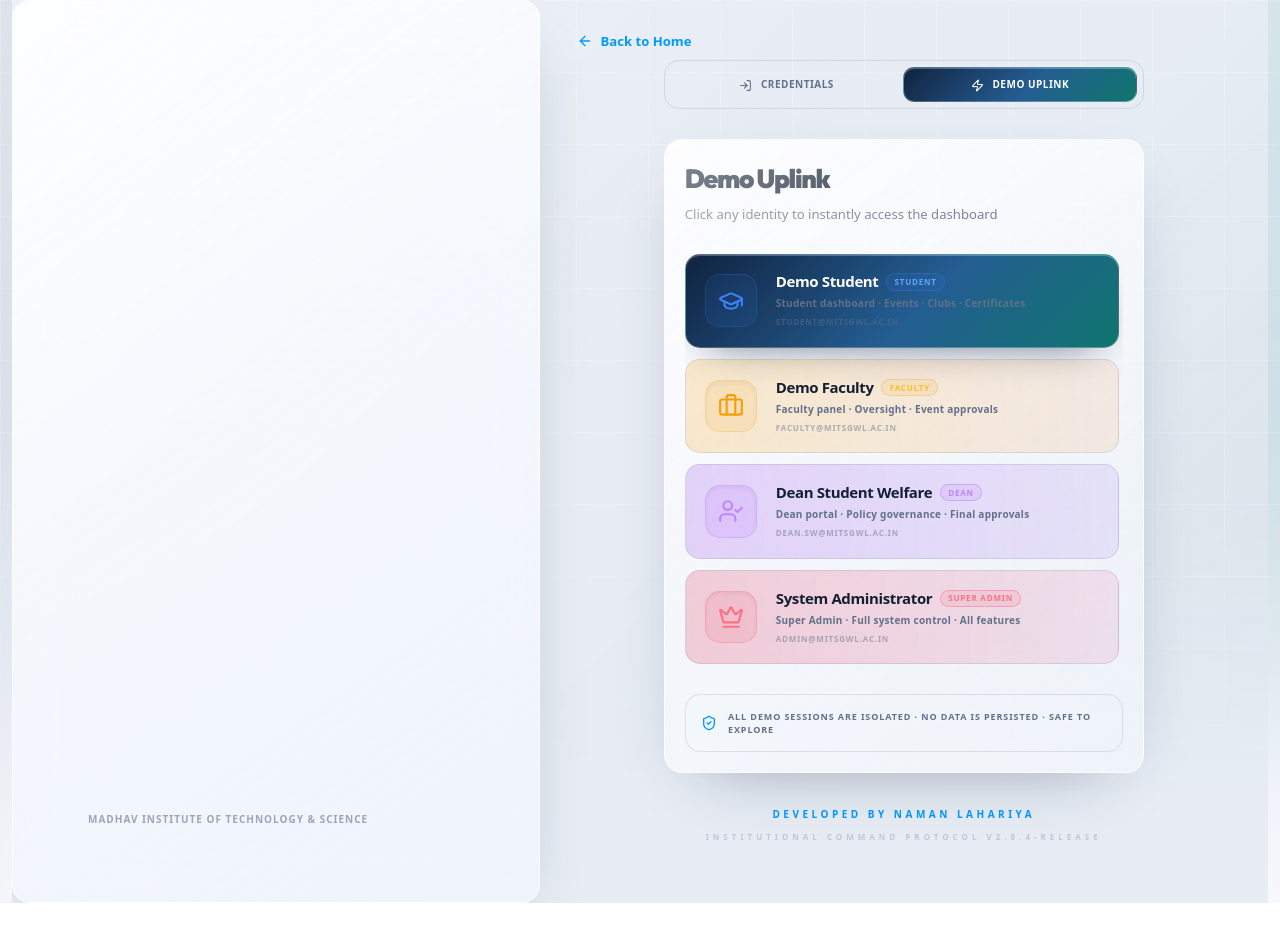
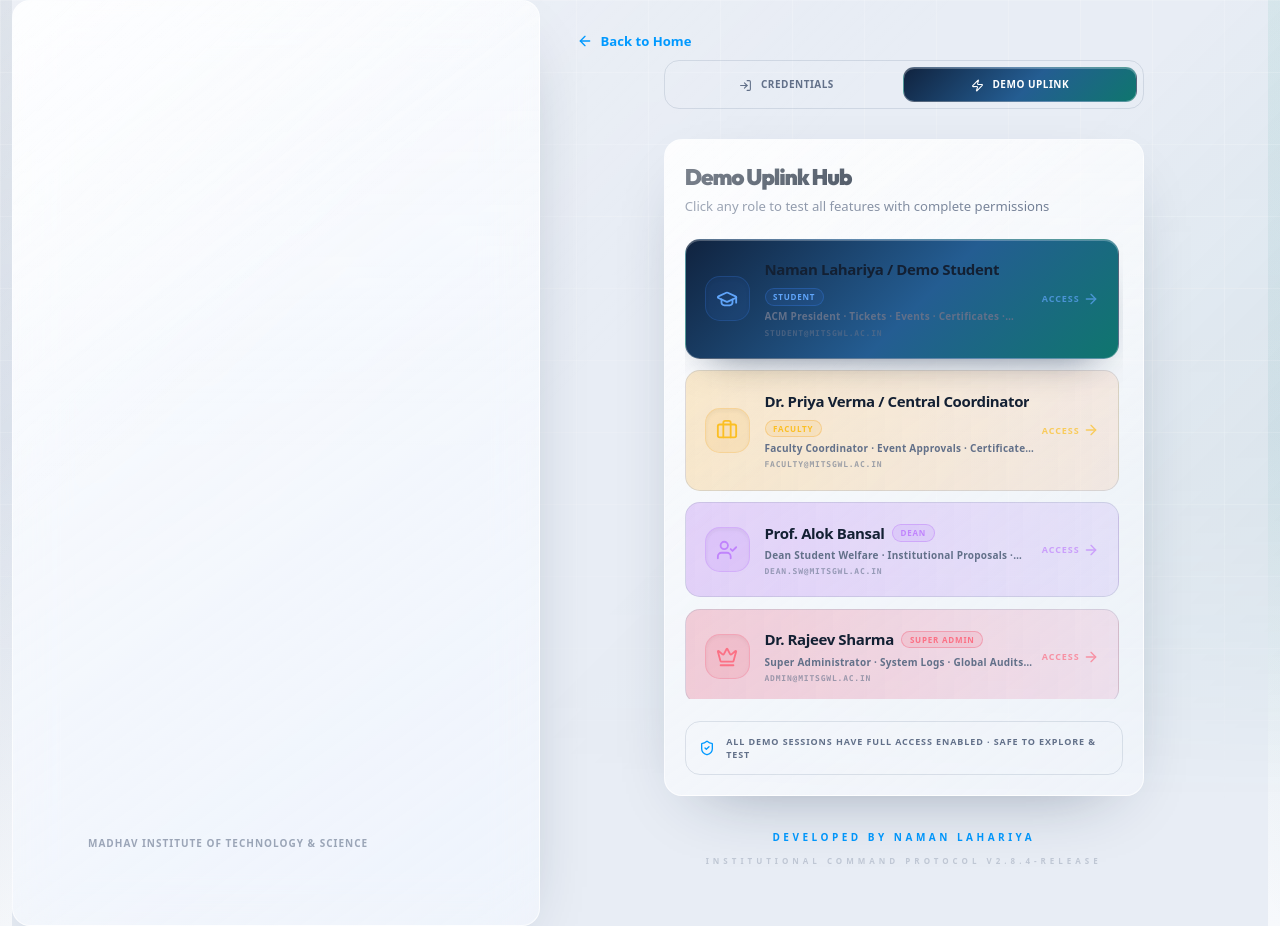
Before and after one commit to namanartist/CLIXHUB0, a React (Vite) app in the folder clix-main/: page /auth in a window 1280 px wide. Both pictures are taken after a click on the button "DEMO UPLINK". Before the commit the page ends 903 px from the top, so only its background shows below. Built offline with nearby package versions, Linux system fonts and the light colour scheme; no server answers; the database is empty; a web font is replaced by a local one.

Commit message:
feat: complete demo user suite covering all roles, clubs, permissions and 1-click Demo Uplink

```diff
--- a/clix-main/components/pages/JWTAuthPage/Sections/DemoPanel.tsx
+++ b/clix-main/components/pages/JWTAuthPage/Sections/DemoPanel.tsx
@@ -1,6 +1,5 @@
 import React from 'react';
-import { ArrowRight, ShieldCheck, GraduationCap, Briefcase, UserCheck, Crown } from 'lucide-react';
-import { DEMO_USERS } from '../../../../constants';
+import { ArrowRight, ShieldCheck, GraduationCap, Briefcase, UserCheck, Crown, Cpu, Palette, Sparkles } from 'lucide-react';
 
 interface DemoPanelProps {
   handleDemoLogin: (email: string) => void;
@@ -9,37 +8,134 @@ interface DemoPanelProps {
 
 export const DemoPanel: React.FC<DemoPanelProps> = ({ handleDemoLogin, isLoading }) => {
   const demoItems = [
-    { user: { id: 'demo-student', name: 'Demo Student', email: 'student@mitsgwl.ac.in', globalRole: 'Student' }, icon: GraduationCap, gradient: 'from-blue-600/20 to-cyan-600/10', iconBg: 'bg-blue-500/10 border-blue-500/20', iconColor: 'text-blue-500', badgeColor: 'text-blue-400 border-blue-500/30 bg-blue-500/10', hoverBorder: 'hover:border-blue-500/50', arrowColor: 'text-blue-500', desc: 'Student dashboard · Events · Clubs · Certificates' },
-    { user: { id: 'demo-faculty', name: 'Demo Faculty', email: 'faculty@mitsgwl.ac.in', globalRole: 'Faculty' }, icon: Briefcase, gradient: 'from-amber-500/20 to-orange-500/10', iconBg: 'bg-amber-500/10 border-amber-500/20', iconColor: 'text-amber-500', badgeColor: 'text-amber-400 border-amber-500/30 bg-amber-500/10', hoverBorder: 'hover:border-amber-500/50', arrowColor: 'text-amber-500', desc: 'Faculty panel · Oversight · Event approvals' },
-    { user: { id: 'demo-dean', name: 'Dean Student Welfare', email: 'dean.sw@mitsgwl.ac.in', globalRole: 'Dean' }, icon: UserCheck, gradient: 'from-purple-600/20 to-violet-600/10', iconBg: 'bg-purple-500/10 border-purple-500/20', iconColor: 'text-purple-400', badgeColor: 'text-purple-400 border-purple-500/30 bg-purple-500/10', hoverBorder: 'hover:border-purple-500/50', arrowColor: 'text-purple-400', desc: 'Dean portal · Policy governance · Final approvals' },
-    { user: { id: 'demo-admin', name: 'System Administrator', email: 'admin@mitsgwl.ac.in', globalRole: 'Super Admin' }, icon: Crown, gradient: 'from-rose-600/20 to-pink-600/10', iconBg: 'bg-rose-500/10 border-rose-500/20', iconColor: 'text-rose-400', badgeColor: 'text-rose-400 border-rose-500/30 bg-rose-500/10', hoverBorder: 'hover:border-rose-500/50', arrowColor: 'text-rose-400', desc: 'Super Admin · Full system control · All features' },
+    {
+      user: { id: 'usr_student_demo', name: 'Naman Lahariya / Demo Student', email: 'student@mitsgwl.ac.in', globalRole: 'Student' },
+      icon: GraduationCap,
+      gradient: 'from-blue-600/20 to-cyan-600/10',
+      iconBg: 'bg-blue-500/10 border-blue-500/20',
+      iconColor: 'text-blue-400',
+      badgeColor: 'text-blue-400 border-blue-500/30 bg-blue-500/10',
+      hoverBorder: 'hover:border-blue-500/50',
+      arrowColor: 'text-blue-400',
+      desc: 'ACM President · Tickets · Events · Certificates · Website Editor · Governance',
+      alias: 'student@mitsgwl.ac.in'
+    },
+    {
+      user: { id: 'usr_faculty_demo', name: 'Dr. Priya Verma / Central Coordinator', email: 'faculty@mitsgwl.ac.in', globalRole: 'Faculty' },
+      icon: Briefcase,
+      gradient: 'from-amber-500/20 to-orange-500/10',
+      iconBg: 'bg-amber-500/10 border-amber-500/20',
+      iconColor: 'text-amber-400',
+      badgeColor: 'text-amber-400 border-amber-500/30 bg-amber-500/10',
+      hoverBorder: 'hover:border-amber-500/50',
+      arrowColor: 'text-amber-400',
+      desc: 'Faculty Coordinator · Event Approvals · Certificate Signoffs · Club Oversight',
+      alias: 'faculty@mitsgwl.ac.in'
+    },
+    {
+      user: { id: 'usr_dean_1', name: 'Prof. Alok Bansal', email: 'dean.sw@mitsgwl.ac.in', globalRole: 'Dean' },
+      icon: UserCheck,
+      gradient: 'from-purple-600/20 to-violet-600/10',
+      iconBg: 'bg-purple-500/10 border-purple-500/20',
+      iconColor: 'text-purple-400',
+      badgeColor: 'text-purple-400 border-purple-500/30 bg-purple-500/10',
+      hoverBorder: 'hover:border-purple-500/50',
+      arrowColor: 'text-purple-400',
+      desc: 'Dean Student Welfare · Institutional Proposals · Final Batch Approvals',
+      alias: 'dean.sw@mitsgwl.ac.in'
+    },
+    {
+      user: { id: 'usr_admin_1', name: 'Dr. Rajeev Sharma', email: 'admin@mitsgwl.ac.in', globalRole: 'Super Admin' },
+      icon: Crown,
+      gradient: 'from-rose-600/20 to-pink-600/10',
+      iconBg: 'bg-rose-500/10 border-rose-500/20',
+      iconColor: 'text-rose-400',
+      badgeColor: 'text-rose-400 border-rose-500/30 bg-rose-500/10',
+      hoverBorder: 'hover:border-rose-500/50',
+      arrowColor: 'text-rose-400',
+      desc: 'Super Administrator · System Logs · Global Audits · User & Venue Registry',
+      alias: 'admin@mitsgwl.ac.in'
+    },
+    {
+      user: { id: 'usr_student_2', name: 'Aryan Gupta', email: 'aryan@mitsgwl.ac.in', globalRole: 'Student' },
+      icon: Cpu,
+      gradient: 'from-emerald-600/20 to-teal-600/10',
+      iconBg: 'bg-emerald-500/10 border-emerald-500/20',
+      iconColor: 'text-emerald-400',
+      badgeColor: 'text-emerald-400 border-emerald-500/30 bg-emerald-500/10',
+      hoverBorder: 'hover:border-emerald-500/50',
+      arrowColor: 'text-emerald-400',
+      desc: 'Robotics Club President · Robowars Organizer · Hardware Lab',
+      alias: 'aryan@mitsgwl.ac.in'
+    },
+    {
+      user: { id: 'usr_student_3', name: 'Riya Sharma', email: 'riya@mitsgwl.ac.in', globalRole: 'Student' },
+      icon: Palette,
+      gradient: 'from-fuchsia-600/20 to-pink-600/10',
+      iconBg: 'bg-fuchsia-500/10 border-fuchsia-500/20',
+      iconColor: 'text-fuchsia-400',
+      badgeColor: 'text-fuchsia-400 border-fuchsia-500/30 bg-fuchsia-500/10',
+      hoverBorder: 'hover:border-fuchsia-500/50',
+      arrowColor: 'text-fuchsia-400',
+      desc: 'Design Club President · Media Wing · Brand Assets & Figma',
+      alias: 'riya@mitsgwl.ac.in'
+    },
+    {
+      user: { id: 'usr_student_4', name: 'Sneha Patel', email: 'sneha@mitsgwl.ac.in', globalRole: 'Student' },
+      icon: Sparkles,
+      gradient: 'from-cyan-600/20 to-indigo-600/10',
+      iconBg: 'bg-cyan-500/10 border-cyan-500/20',
+      iconColor: 'text-cyan-400',
+      badgeColor: 'text-cyan-400 border-cyan-500/30 bg-cyan-500/10',
+      hoverBorder: 'hover:border-cyan-500/50',
+      arrowColor: 'text-cyan-400',
+      desc: 'AI & Data Science President · LLM Masterclass · Hackathon Lead',
+      alias: 'sneha@mitsgwl.ac.in'
+    }
   ];
 
   return (
-    <div className="bento-card p-10 space-y-8">
-      <div className="space-y-2">
-        <h3 className="text-4xl font-black tracking-tighter">Demo Uplink</h3>
-        <p className="text-sm font-medium text-[var(--text-secondary)]">Click any identity to instantly access the dashboard</p>
+    <div className="bento-card p-5 sm:p-8 md:p-10 space-y-6">
+      <div className="space-y-1">
+        <h3 className="text-2xl sm:text-3xl font-black tracking-tighter">Demo Uplink Hub</h3>
+        <p className="text-xs sm:text-sm font-medium text-[var(--text-secondary)]">Click any role to test all features with complete permissions</p>
       </div>
-      <div className="grid grid-cols-1 gap-3 max-h-[480px] overflow-y-auto pr-1 custom-scrollbar">
-        {demoItems.map(({ user, icon: Icon, gradient, iconBg, iconColor, badgeColor, hoverBorder, arrowColor, desc }, i) => (
-          <button key={user.id} onClick={() => handleDemoLogin(user.email)} disabled={isLoading} className={`group text-left p-5 rounded-2xl bg-gradient-to-r ${gradient} border border-[var(--border-color)] ${hoverBorder} hover:shadow-lg transition-all duration-300 flex items-center justify-between reveal disabled:opacity-60 disabled:cursor-not-allowed`} style={{ animationDelay: `${i * 0.07}s` }}>
-            <div className="flex items-center gap-5">
-              <div className={`w-14 h-14 rounded-2xl border ${iconBg} ${iconColor} flex items-center justify-center shadow-inner group-hover:scale-110 transition-transform duration-300 shrink-0`}><Icon size={26} strokeWidth={2} /></div>
-              <div className="space-y-1.5">
-                <div className="flex items-center gap-2 flex-wrap"><p className="font-black text-base tracking-tight leading-none">{user.name}</p><span className={`text-[8px] font-black uppercase tracking-widest px-2 py-0.5 rounded-full border ${badgeColor}`}>{user.globalRole}</span></div>
-                <p className="text-[10px] font-semibold text-[var(--text-secondary)] tracking-wide">{desc}</p>
-                <p className="text-[8px] font-black uppercase tracking-widest text-[var(--text-secondary)] opacity-50">{user.email}</p>
+      <div className="grid grid-cols-1 gap-3 max-h-[460px] overflow-y-auto pr-1 custom-scrollbar">
+        {demoItems.map(({ user, icon: Icon, gradient, iconBg, iconColor, badgeColor, hoverBorder, arrowColor, desc, alias }, i) => (
+          <button
+            key={user.id}
+            type="button"
+            onClick={() => handleDemoLogin(alias)}
+            disabled={isLoading}
+            className={`group text-left p-4 sm:p-5 rounded-2xl bg-gradient-to-r ${gradient} border border-[var(--border-color)] ${hoverBorder} hover:shadow-lg transition-all duration-300 flex items-center justify-between reveal disabled:opacity-60 disabled:cursor-not-allowed`}
+            style={{ animationDelay: `${i * 0.05}s` }}
+          >
+            <div className="flex items-center gap-4 min-w-0">
+              <div className={`w-12 h-12 rounded-2xl border ${iconBg} ${iconColor} flex items-center justify-center shadow-inner group-hover:scale-110 transition-transform duration-300 shrink-0`}>
+                <Icon size={22} strokeWidth={2} />
+              </div>
+              <div className="space-y-1 min-w-0">
+                <div className="flex items-center gap-2 flex-wrap">
+                  <p className="font-black text-sm sm:text-base tracking-tight leading-none text-[var(--text-main)] truncate">{user.name}</p>
+                  <span className={`text-[8px] font-black uppercase tracking-widest px-2 py-0.5 rounded-full border ${badgeColor}`}>{user.globalRole}</span>
+                </div>
+                <p className="text-[10px] font-semibold text-[var(--text-secondary)] tracking-wide line-clamp-1">{desc}</p>
+                <p className="text-[8px] font-black uppercase tracking-widest text-[var(--text-secondary)] opacity-60 font-mono">{alias}</p>
               </div>
             </div>
-            <div className={`shrink-0 flex items-center gap-1 ${arrowColor} opacity-0 group-hover:opacity-100 group-hover:translate-x-1 transition-all duration-300`}><span className="text-[8px] font-black uppercase tracking-widest hidden sm:block">Enter</span><ArrowRight size={18} /></div>
+            <div className={`shrink-0 flex items-center gap-1 ${arrowColor} opacity-70 group-hover:opacity-100 group-hover:translate-x-1 transition-all duration-300 pl-2`}>
+              <span className="text-[9px] font-black uppercase tracking-widest hidden sm:block">Access</span>
+              <ArrowRight size={16} />
+            </div>
           </button>
         ))}
       </div>
-      <div className="flex items-center gap-3 p-4 rounded-2xl bg-primary-soft/30 border border-[var(--border-color)]">
+      <div className="flex items-center gap-3 p-3.5 rounded-2xl bg-primary-soft/30 border border-[var(--border-color)]">
         <ShieldCheck size={16} className="text-primary shrink-0" />
-        <p className="text-[9px] font-black uppercase tracking-widest text-[var(--text-secondary)]">All demo sessions are isolated · No data is persisted · Safe to explore</p>
+        <p className="text-[9px] font-black uppercase tracking-widest text-[var(--text-secondary)]">All demo sessions have full access enabled · Safe to explore & test</p>
       </div>
     </div>
   );
 };
+
+export default DemoPanel;
--- a/clix-main/constants.ts
+++ b/clix-main/constants.ts
@@ -10,7 +10,7 @@ export const DEMO_USERS: User[] = [
     department: 'Directorate',
     clubMemberships: [],
     photoUrl: 'https://images.unsplash.com/photo-1534528741775-53994a69daeb?w=400&auto=format&fit=crop&q=80',
-    skills: ['Institutional Governance', 'Accreditation', 'Strategic Policy']
+    skills: ['Institutional Governance', 'Accreditation', 'Strategic Policy', 'Budget Allocation']
   },
   {
     id: 'usr_dean_1',
@@ -21,7 +21,7 @@ export const DEMO_USERS: User[] = [
     department: 'Student Affairs',
     clubMemberships: [],
     photoUrl: 'https://images.unsplash.com/photo-1507003211169-0a1dd7228f2d?w=400&auto=format&fit=crop&q=80',
-    skills: ['Student Mentorship', 'Council Approvals', 'Budget Governance']
+    skills: ['Student Mentorship', 'Council Approvals', 'Budget Governance', 'Disciplinary Oversight']
   },
   {
     id: 'usr_faculty_1',
@@ -32,7 +32,18 @@ export const DEMO_USERS: User[] = [
     department: 'Computer Science & Engineering',
     clubMemberships: [],
     photoUrl: 'https://images.unsplash.com/photo-1573496359142-b8d87734a5a2?w=400&auto=format&fit=crop&q=80',
-    skills: ['Event Oversight', 'Curriculum Design', 'AI Research']
+    skills: ['Event Oversight', 'Curriculum Design', 'AI Research', 'Faculty Approvals']
+  },
+  {
+    id: 'usr_faculty_demo',
+    name: 'Demo Faculty Coordinator',
+    email: 'faculty@mitsgwl.ac.in',
+    globalRole: Role.FACULTY,
+    designation: 'Professor & Institutional Coordinator',
+    department: 'Computer Science & Engineering',
+    clubMemberships: [],
+    photoUrl: 'https://images.unsplash.com/photo-1573496359142-b8d87734a5a2?w=400&auto=format&fit=crop&q=80',
+    skills: ['Event Oversight', 'Faculty Approvals', 'Budget Signoff', 'Mentorship']
   },
   {
     id: 'usr_student_1',
@@ -45,10 +56,32 @@ export const DEMO_USERS: User[] = [
     department: 'CSE',
     clubMemberships: [
       { clubId: 'club-acm', role: ClubRole.PRESIDENT, joinedAt: '2023-08-01T00:00:00.000Z' },
-      { clubId: 'club-webdev', role: ClubRole.TECH_HEAD, joinedAt: '2023-09-15T00:00:00.000Z' }
+      { clubId: 'club-webdev', role: ClubRole.TECH_HEAD, joinedAt: '2023-09-15T00:00:00.000Z' },
+      { clubId: 'club-robotics', role: ClubRole.MEMBER, joinedAt: '2023-10-01T00:00:00.000Z' },
+      { clubId: 'club-ai', role: ClubRole.VICE_PRESIDENT, joinedAt: '2023-10-10T00:00:00.000Z' },
+      { clubId: 'club-design', role: ClubRole.MEMBER, joinedAt: '2023-11-01T00:00:00.000Z' }
     ],
     photoUrl: 'https://images.unsplash.com/photo-1539571696357-5a69c17a67c6?w=400&auto=format&fit=crop&q=80',
-    skills: ['Full-Stack Systems', 'Cloud Architecture', 'React', 'Node.js']
+    skills: ['Full-Stack Systems', 'Cloud Architecture', 'React', 'Node.js', 'PostgreSQL', 'TypeScript']
+  },
+  {
+    id: 'usr_student_demo',
+    name: 'Demo Student Leader',
+    email: 'student@mitsgwl.ac.in',
+    globalRole: Role.STUDENT,
+    enrollmentNumber: '0901CS221001',
+    rollNumber: '0901CS221001',
+    branch: 'Computer Science & Engineering',
+    department: 'CSE',
+    clubMemberships: [
+      { clubId: 'club-acm', role: ClubRole.PRESIDENT, joinedAt: '2023-08-01T00:00:00.000Z' },
+      { clubId: 'club-webdev', role: ClubRole.TECH_HEAD, joinedAt: '2023-09-15T00:00:00.000Z' },
+      { clubId: 'club-robotics', role: ClubRole.MEMBER, joinedAt: '2023-10-01T00:00:00.000Z' },
+      { clubId: 'club-ai', role: ClubRole.VICE_PRESIDENT, joinedAt: '2023-10-10T00:00:00.000Z' },
+      { clubId: 'club-design', role: ClubRole.MEMBER, joinedAt: '2023-11-01T00:00:00.000Z' }
+    ],
+    photoUrl: 'https://images.unsplash.com/photo-1539571696357-5a69c17a67c6?w=400&auto=format&fit=crop&q=80',
+    skills: ['Full-Stack Systems', 'Cloud Architecture', 'React', 'Node.js', 'Certifications', 'Event Operations']
   },
   {
     id: 'usr_student_2',
@@ -60,10 +93,11 @@ export const DEMO_USERS: User[] = [
     branch: 'Information Technology',
     department: 'IT',
     clubMemberships: [
-      { clubId: 'club-robotics', role: ClubRole.PRESIDENT, joinedAt: '2023-08-10T00:00:00.000Z' }
+      { clubId: 'club-robotics', role: ClubRole.PRESIDENT, joinedAt: '2023-08-10T00:00:00.000Z' },
+      { clubId: 'club-acm', role: ClubRole.MEMBER, joinedAt: '2023-09-01T00:00:00.000Z' }
     ],
     photoUrl: 'https://images.unsplash.com/photo-1500648767791-00dcc994a43e?w=400&auto=format&fit=crop&q=80',
-    skills: ['Embedded Systems', 'ROS', 'Microcontrollers', '3D CAD']
+    skills: ['Embedded Systems', 'ROS', 'Microcontrollers', '3D CAD', 'Autonomous Drones']
   },
   {
     id: 'usr_student_3',
@@ -75,10 +109,11 @@ export const DEMO_USERS: User[] = [
     branch: 'Electronics & Communication',
     department: 'ECE',
     clubMemberships: [
-      { clubId: 'club-design', role: ClubRole.PRESIDENT, joinedAt: '2023-09-01T00:00:00.000Z' }
+      { clubId: 'club-design', role: ClubRole.PRESIDENT, joinedAt: '2023-09-01T00:00:00.000Z' },
+      { clubId: 'club-webdev', role: ClubRole.CONTENT_HEAD, joinedAt: '2023-09-20T00:00:00.000Z' }
     ],
     photoUrl: 'https://images.unsplash.com/photo-1494790108377-be9c29b29330?w=400&auto=format&fit=crop&q=80',
-    skills: ['UI/UX Design', 'Figma', 'Brand Identity', 'Motion Graphics']
+    skills: ['UI/UX Design', 'Figma', 'Brand Identity', 'Motion Graphics', 'Design Systems']
   },
   {
     id: 'usr_student_4',
@@ -90,10 +125,11 @@ export const DEMO_USERS: User[] = [
     branch: 'Artificial Intelligence & Data Science',
     department: 'AIDS',
     clubMemberships: [
-      { clubId: 'club-ai', role: ClubRole.PRESIDENT, joinedAt: '2023-09-10T00:00:00.000Z' }
+      { clubId: 'club-ai', role: ClubRole.PRESIDENT, joinedAt: '2023-09-10T00:00:00.000Z' },
+      { clubId: 'club-acm', role: ClubRole.TECH_HEAD, joinedAt: '2023-09-15T00:00:00.000Z' }
     ],
     photoUrl: 'https://images.unsplash.com/photo-1517841905240-472988babdf9?w=400&auto=format&fit=crop&q=80',
-    skills: ['PyTorch', 'Computer Vision', 'LLMs', 'Data Pipelines']
+    skills: ['PyTorch', 'Computer Vision', 'LLMs', 'Data Pipelines', 'Deep Learning']
   }
 ];
 
--- a/clix-main/db.ts
+++ b/clix-main/db.ts
@@ -254,7 +254,15 @@ class InstitutionalAPI {
     }
 
     async demoLogin(email: string): Promise<{ token: string, user: User }> {
-        const demoUser = DEMO_USERS.find(user => user.email.toLowerCase() === email.toLowerCase());
+        const emailLower = email.toLowerCase().trim();
+        const demoUser = DEMO_USERS.find(u =>
+            u.email.toLowerCase() === emailLower ||
+            (emailLower.includes('student') && (u.email === 'student@mitsgwl.ac.in' || u.email === 'naman@mitsgwl.ac.in')) ||
+            (emailLower.includes('faculty') && (u.email === 'faculty@mitsgwl.ac.in' || u.email === 'priya.verma@mitsgwl.ac.in')) ||
+            (emailLower.includes('dean') && u.email === 'dean.sw@mitsgwl.ac.in') ||
+            (emailLower.includes('admin') && u.email === 'admin@mitsgwl.ac.in')
+        ) || DEMO_USERS[0];
+
         if (demoUser) {
             const data = { token: `demo:${demoUser.id}`, user: demoUser };
             this.setToken(data.token);
--- a/clix-main/lib/authService.ts
+++ b/clix-main/lib/authService.ts
@@ -134,14 +134,14 @@ class AuthService {
             }
         } catch (netErr) {}
 
-        const emailLower = email.toLowerCase();
-        const demoUser = DEMO_USERS.find(u => u.email.toLowerCase() === emailLower) || {
-            id: `usr_demo_${Date.now()}`,
-            name: email.split('@')[0].toUpperCase(),
-            email: emailLower,
-            globalRole: emailLower.includes('admin') ? Role.SUPER_ADMIN : emailLower.includes('dean') ? Role.DEAN : emailLower.includes('faculty') ? Role.FACULTY : Role.STUDENT,
-            clubMemberships: []
-        };
+        const emailLower = email.toLowerCase().trim();
+        const demoUser = DEMO_USERS.find(u =>
+            u.email.toLowerCase() === emailLower ||
+            (emailLower.includes('student') && (u.email === 'student@mitsgwl.ac.in' || u.email === 'naman@mitsgwl.ac.in')) ||
+            (emailLower.includes('faculty') && (u.email === 'faculty@mitsgwl.ac.in' || u.email === 'priya.verma@mitsgwl.ac.in')) ||
+            (emailLower.includes('dean') && u.email === 'dean.sw@mitsgwl.ac.in') ||
+            (emailLower.includes('admin') && u.email === 'admin@mitsgwl.ac.in')
+        ) || DEMO_USERS[0];
 
         const authRes = { token: `demo:${demoUser.id}`, user: demoUser };
         this.setAuthData(authRes);
```
